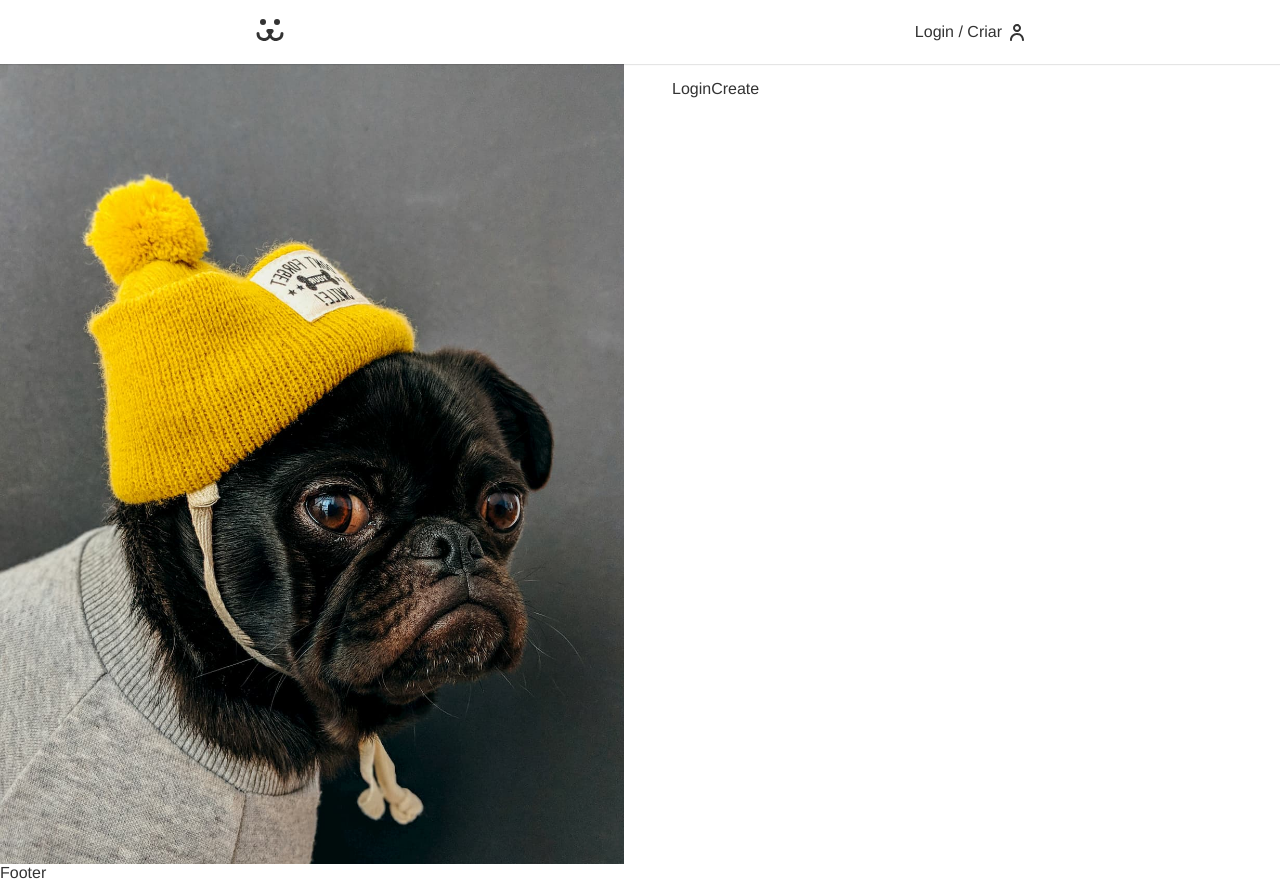
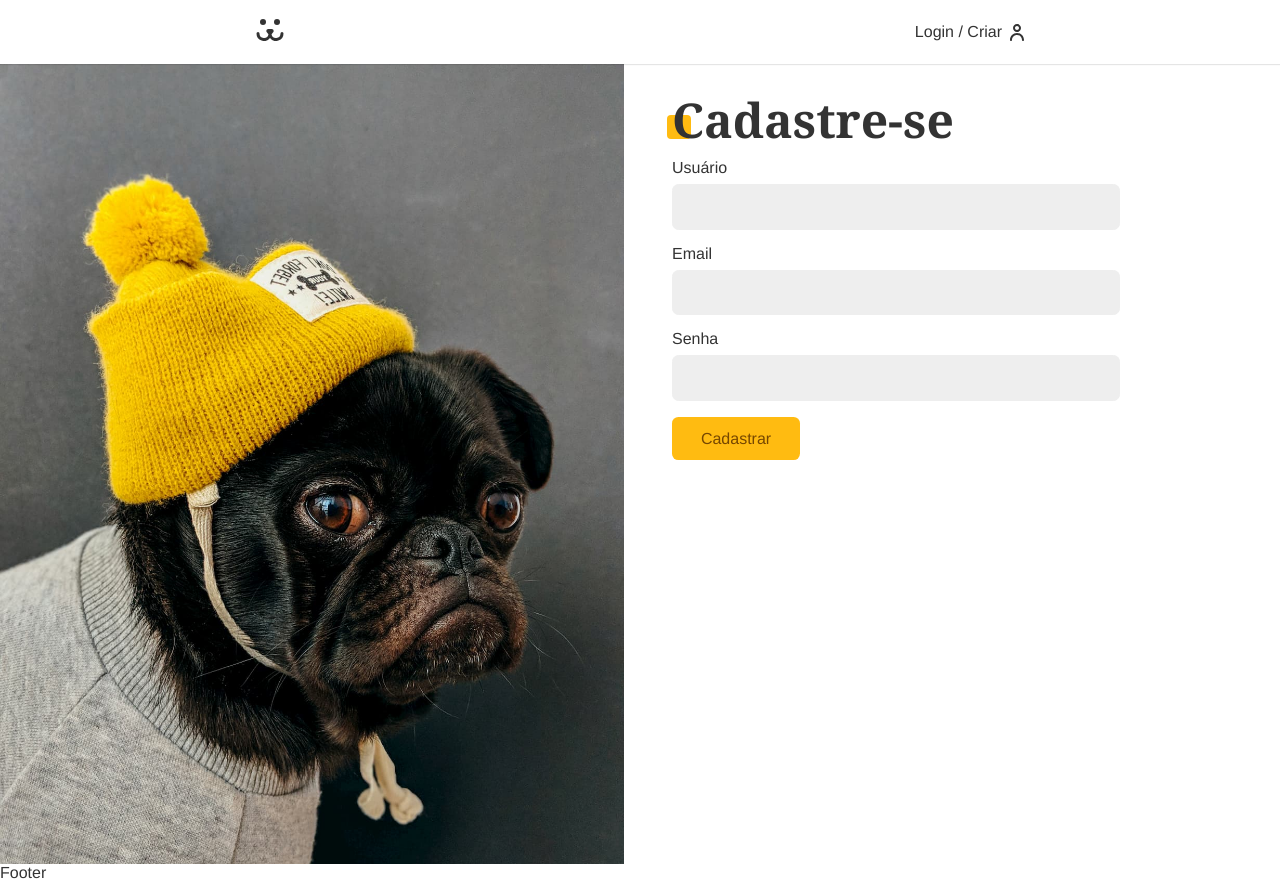
Before and after one commit to felipedegodoy16/react_study, a React (Vite) app in the folder dogs/: page /login/criar in a window 1280 px wide. Built offline with nearby package versions, Linux system fonts and the light colour scheme.

Commit message:
creating cadastro

```diff
--- a/dogs/src/Components/Login/LoginCreate.jsx
+++ b/dogs/src/Components/Login/LoginCreate.jsx
@@ -1,7 +1,39 @@
 import React from "react";
+import Input from "../Forms/Input";
+import Button from "../Forms/Button";
+import useForm from "../../Hooks/useForm";
+import { USER_POST } from "../../api";
+import { UserContext } from "../../UserContext";
 
 const LoginCreate = () => {
-  return <div>LoginCreate</div>;
+  const username = useForm();
+  const email = useForm("email");
+  const password = useForm("password");
+
+  const { userLogin } = React.useContext(UserContext);
+
+  async function handleSubmit(event) {
+    event.preventDefault();
+    const { url, options } = USER_POST({
+      username: username.value,
+      email: email.value,
+      password: password.value,
+    });
+    const response = await fetch(url, options);
+    if (response.ok) userLogin(username.value, password.value);
+  }
+
+  return (
+    <section className="animeLeft">
+      <h1 className="title">Cadastre-se</h1>
+      <form onSubmit={handleSubmit}>
+        <Input label="Usuário" type="text" name="username" {...username} />
+        <Input label="Email" type="email" name="email" {...email} />
+        <Input label="Senha" type="password" name="password" {...password} />
+        <Button>Cadastrar</Button>
+      </form>
+    </section>
+  );
 };
 
 export default LoginCreate;
--- a/dogs/src/Hooks/useForm.js
+++ b/dogs/src/Hooks/useForm.js
@@ -5,6 +5,12 @@
     regex:
       /^[a-zA-Z0-9.!#$%&'*+/=?^_`{|}~-]+@[a-zA-Z0-9](?:[a-zA-Z0-9-]{0,61}[a-zA-Z0-9])?(?:\.[a-zA-Z0-9](?:[a-zA-Z0-9-]{0,61}[a-zA-Z0-9])?)*$/,
     message: "Preencha um email válido",
+  },
+  password: {
+    regex:
+      /^(?=.*[a-z])(?=.*[A-Z])(?=.*\d)(?=.*[@$!%*?&])[A-Za-z\d@$!%*?&]{8,}$/,
+    message:
+      "A senha precisa ter 1 caractere maiúsculo, 1 caractere minúsculo, 1 caractere especial e 1 dígito. Com no mínimo 8 caracteres.",
   },
 };
 
--- a/dogs/src/api.js
+++ b/dogs/src/api.js
@@ -36,3 +36,16 @@
     },
   };
 }
+
+export function USER_POST(body) {
+  return {
+    url: API_URL + "/api/user",
+    options: {
+      method: "POST",
+      headers: {
+        "Content-Type": "application/json",
+      },
+      body: JSON.stringify(body),
+    },
+  };
+}
```
